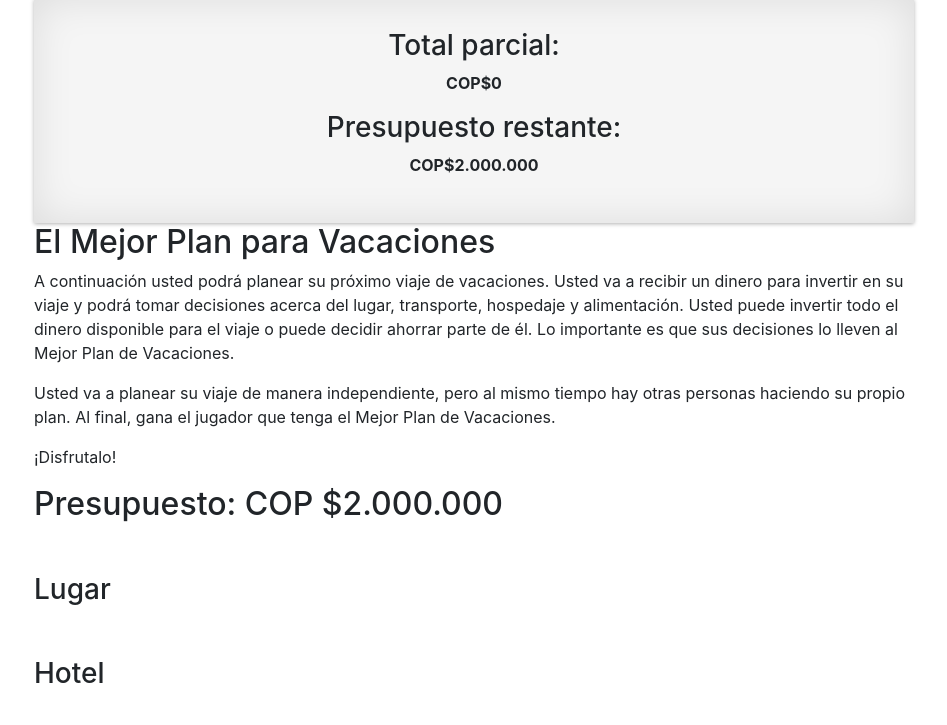
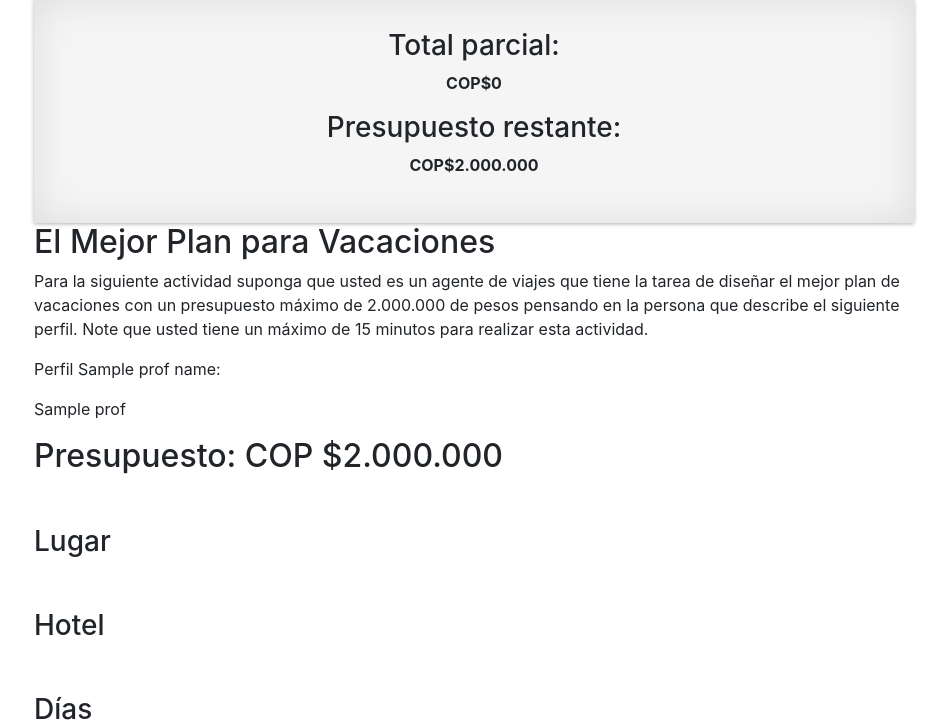
Before and after one commit to brayanrodbajo/MERApp, a Flask app: template templates/index.html in a window 1280 px wide. Shown: the part 143-868 px from the top of the page, without its empty margins (166-1113 px from the left). Run offline with Flask 2, Linux system fonts and the light colour scheme; the template is opened without the code that fills it: most values are stand-ins (such as "Sample title", 1, 10 or a date in 2020); some libraries are stand-ins or nearby versions.

Commit message:
it does not finish until the user finds the answer

```diff
--- a/run.py
+++ b/run.py
@@ -1,6 +1,6 @@
 # -*- coding: utf-8 -*-
 from flask import Flask, request, render_template, jsonify, redirect
-import os, sys, random, datetime, glob
+import os, sys, random, datetime, glob, random
 import csv
 
 reload(sys)
@@ -21,7 +21,8 @@ data = [{
                         "Barra libre",
                         "Recepción abierta 24 horas",
                         "Pool party todas las noches",
-                    ]
+                    ],
+                    "profile": "nothing"
                 }, {
                     "id": "hcb2",
                     "image": "/static/images/cartagena/hotels/aptosmorros.jpg",
@@ -32,7 +33,8 @@ data = [{
                         "Barra libre",
                         "Recepción abierta 24 horas",
                         "Pool party todas las noches",
-                    ]
+                    ],
+                    "profile": "rumbero"
                 }, {
                     "id": "hcb3",
                    "image": "/static/images/cartagena/hotels/hotelmakondo.jpeg",
@@ -43,7 +45,8 @@ data = [{
                         "Barra libre",
                         "Recepción abierta 24 horas",
                         "Pool party todas las noches",
-                    ]
+                    ],
+                    "profile": "nothing"
                 }, {
                     "id": "hcb4",
                     "image": "/static/images/cartagena/hotels/casanadiasandro.jpg",
@@ -54,7 +57,8 @@ data = [{
                         "Barra libre",
                         "Recepción abierta 24 horas",
                         "Pool party todas las noches",
-                    ]
+                    ],
+            "profile": "nothing"
                 }
             ],
     },
@@ -73,7 +77,8 @@ data = [{
                         "Barra libre",
                         "Recepción abierta 24 horas",
                         "Pool party todas las noches",
-                    ]
+                    ],
+                    "profile": "estudiante"
                 }, {
                     "id": "hcb6",
                     "image": "/static/images/pavas/hostalelmarquez.jpg",
@@ -84,7 +89,8 @@ data = [{
                         "Barra libre",
                         "Recepción abierta 24 horas",
                         "Pool party todas las noches",
-                    ]
+                    ],
+                    "profile": "nothing"
                 }, {
                     "id": "hcb7",
                    "image": "/static/images/pavas/hotelvillasaman.jpg",
@@ -95,7 +101,8 @@ data = [{
                         "Barra libre",
                         "Recepción abierta 24 horas",
                         "Pool party todas las noches",
-                    ]
+                    ],
+                    "profile": "nothing"
                 }, {
                     "id": "hcb8",
                     "image": "/static/images/pavas/recintodelossuenos.jpg",
@@ -106,7 +113,8 @@ data = [{
                         "Barra libre",
                         "Recepción abierta 24 horas",
                         "Pool party todas las noches",
-                    ]
+                    ],
+                    "profile": "nothing"
                 }
             ],
     },
@@ -125,7 +133,8 @@ data = [{
                         "Barra libre",
                         "Recepción abierta 24 horas",
                         "Pool party todas las noches",
-                    ]
+                    ],
+                    "profile": "nothing"
                 }, {
                     "id": "hcb10",
                     "image": "/static/images/honda/hotelacuaticoaguasol.jpg",
@@ -136,7 +145,8 @@ data = [{
                         "Barra libre",
                         "Recepción abierta 24 horas",
                         "Pool party todas las noches",
-                    ]
+                    ],
+                    "profile": "nothing"
                 }, {
                     "id": "hcb11",
                    "image": "/static/images/honda/lapiragua.jpg",
@@ -147,7 +157,8 @@ data = [{
                         "Barra libre",
                         "Recepción abierta 24 horas",
                         "Pool party todas las noches",
-                    ]
+                    ],
+                    "profile": "nothing"
                 }, {
                     "id": "hcb12",
                     "image": "/static/images/honda/hotellaspiscinas.jpg",
@@ -158,7 +169,8 @@ data = [{
                         "Barra libre",
                         "Recepción abierta 24 horas",
                         "Pool party todas las noches",
-                    ]
+                    ],
+                    "profile": "nothing"
                 }
             ],
     },
@@ -178,7 +190,8 @@ data = [{
                         "Barra libre",
                         "Recepción abierta 24 horas",
                         "Pool party todas las noches",
-                    ]
+                    ],
+                    "profile": "nothing"
                 }, {
                     "id": "hcb14",
                     "image": "/static/images/medellin/lacampanahotel.jpg",
@@ -189,7 +202,8 @@ data = [{
                         "Barra libre",
                         "Recepción abierta 24 horas",
                         "Pool party todas las noches",
-                    ]
+                    ],
+                    "profile": "nothing"
                 }, {
                     "id": "hcb15",
                    "image": "/static/images/medellin/thecharleelifestyle.jpg",
@@ -200,7 +214,8 @@ data = [{
                         "Barra libre",
                         "Recepción abierta 24 horas",
                         "Pool party todas las noches",
-                    ]
+                    ],
+                    "profile": "nothing"
                 }, {
                     "id": "hcb16",
                     "image": "/static/images/medellin/estelarblue.jpg",
@@ -211,7 +226,8 @@ data = [{
                         "Barra libre",
                         "Recepción abierta 24 horas",
                         "Pool party todas las noches",
-                    ]
+                    ],
+                    "profile": "familia"
                 }
             ],
     },
@@ -220,6 +236,13 @@ data = [{
 global id_session
 global fname
 fname = ""
+
+def define_prof():
+    rum = ("rumbero", "Esta persona es un hombre de 20 años que busca unas vacaciones de rumba en las que pueda disfrutar del alcohol y el cigarrillo. Él espera que su lugar de hospedaje tenga recepción 24 horas, casino, discoteca un cuarto para él solo, que ofrezca diversión para adultos y pool party todas las noches. Además, desearía que el hotel esté ubicada en la zona rosa más importante del área. Espera gastar lo menos posible en comida.")
+    fam = ("familia", "Esta es una familia constituida por el padre, la madre, una niña de seis años y un bebé de un año. Ellos esperan que en el lugar de hospedaje no se permita fumar, tenga piscina para niños con recreacionista, estacionamiento de auto y desayuno gratis. En la habitación requieren una cama doble, un sofá cama y una cuna para bebé. Además, desean tener presupuesto para comer frecuentemente fuera del hotel.")
+    est = ("estudiante", "Ella es una estudiante universitaria de 20 años que viaja de vacaciones sola y espera llegar a un lugar tranquilo en el que no hayan niños o niñas, con televisión y el cual tenga internet WiFi gratis con amplia cobertura. Espera que el lugar ofrezca espacios de relajación y diversión como Spá y gimnasio. Además, desea conocer los alrededores del lugar, esperando que se ofrezca transporte gratuito. Ella desea contar con desayuno gratuito y tener suficiente presupuesto para conocer la cultura culinaria del sector.")
+    list = [rum, fam, est]
+    return random.choice(list)
 
 def get_id():
     id_session=1
@@ -245,7 +268,8 @@ def load():
         id_session = get_id()
         print id_session
         music_path = choose_song('A')
-        return render_template('index.html', data= data, id=id_session, music_path=music_path)
+        (prof_name, prof) = define_prof()
+        return render_template('index.html', data= data, id=id_session, music_path=music_path, prof_name=prof_name, prof=prof)
     if request.method == 'POST':
         print 'Entro en POST'
         write_id() # the events file has been created
--- a/static/css/index.css
+++ b/static/css/index.css
@@ -134,3 +134,7 @@ input:enabled + label  img:hover {
     border: 2px solid red;
     color: red;
 }
+
+.modal-header .close {
+    display:none;
+}
--- a/static/css/loading.css
+++ b/static/css/loading.css
@@ -18,3 +18,7 @@
     0% { transform: rotate(0deg); }
     100% { transform: rotate(360deg); }
 }
+
+.modal-header .close {
+    display:none;
+}
--- a/templates/index.html
+++ b/templates/index.html
@@ -24,7 +24,7 @@
     var data = {{data| tojson}};
     var d = new Date();
     var iniTime = d.getTime();
-
+    var profName = "{{prof_name}}";
     var IDSession = {{id}};
 </script>
 	<title>Plan de vacaciones</title>
@@ -49,13 +49,12 @@
                     <p><b>COP$<span class="presuValue">2.000.000</span></b></p>
                 </div>
                 <h2>El Mejor Plan para Vacaciones</h2>
-                <p>A continuación usted podrá planear su próximo viaje de vacaciones. Usted va a recibir un
-                dinero para invertir en su viaje y podrá tomar decisiones acerca del lugar, transporte, hospedaje y
-                alimentación. Usted puede invertir todo el dinero disponible para el viaje o puede decidir ahorrar
-                parte de él. Lo importante es que sus decisiones lo lleven al Mejor Plan de Vacaciones.</p>
-                <p>Usted va a planear su viaje de manera independiente, pero al mismo tiempo hay otras personas
-                haciendo su propio plan. Al final, gana el jugador que tenga el Mejor Plan de Vacaciones.</p>
-                <p>¡Disfrutalo!</p>
+                <p>Para la siguiente actividad suponga que usted es un agente de viajes que tiene la tarea de diseñar
+                    el mejor plan de vacaciones con un presupuesto máximo de 2.000.000 de pesos pensando en la persona
+                    que describe el siguiente perfil.
+                    Note que usted tiene un máximo de 15 minutos para realizar esta actividad.</p>
+                <p>Perfil {{prof_name}}:</p>
+                <p>{{prof}}</p>
                 <h2>Presupuesto: COP $2.000.000</h2>
             </div>
             <div class="form-group sec">
@@ -94,8 +93,8 @@
     </div>
 </div>
 <!-- Modal Timeout -->
-<div class="modal fade" id="timeoutModal" tabindex="-1" role="dialog" aria-labelledby="exampleModalLabel" aria-hidden="true">
-    <div class="modal-dialog" role="document">
+<div class="modal fade" id="timeoutModal"  data-backdrop="static" data-keyboard="false" tabindex="-1" role="dialog" aria-labelledby="exampleModalLabel" aria-hidden="true">
+    <div class="modal-dialog">
         <div class="alert alert-danger modal-content">
             <div class="modal-header">
                 <h5 class="modal-title" id="exampleModalLabel">¡Ha expirado el tiempo!</h5>
--- a/templates/jokeLoading.html
+++ b/templates/jokeLoading.html
@@ -18,7 +18,7 @@
 		<div class="loader"></div>
 	</div>
 <!-- Modal -->
-<div class="modal fade" id="exampleModal" tabindex="-1" role="dialog" aria-labelledby="exampleModalLabel" aria-hidden="true">
+<div class="modal fade" id="exampleModal" data-backdrop="static" data-keyboard="false" tabindex="-1" role="dialog" aria-labelledby="exampleModalLabel" aria-hidden="true">
     <div class="modal-dialog" role="document">
         <div class="modal-content">
             <div class="modal-header">
```
Also changed, not shown: static/js/index.js (+27 -2 lines).
